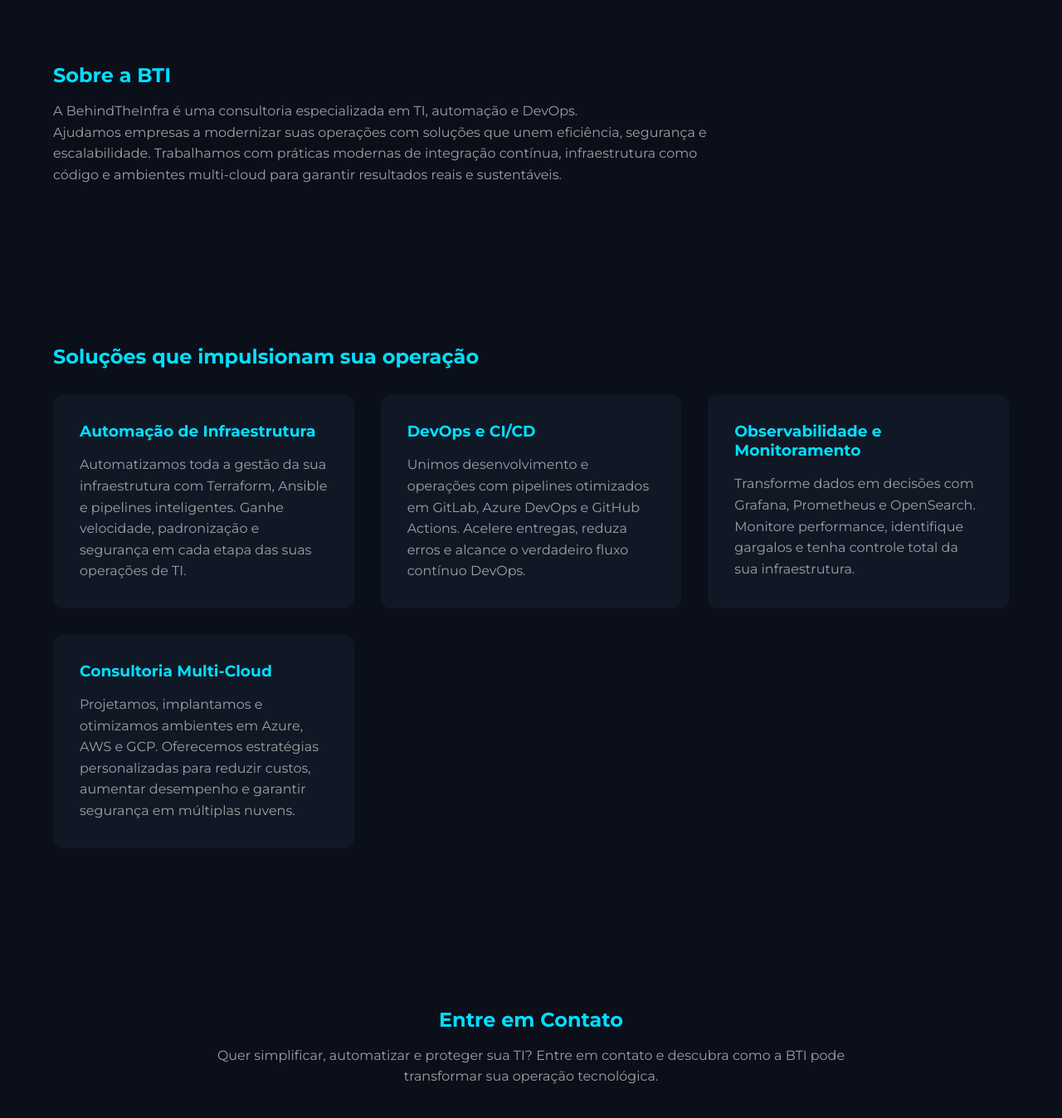
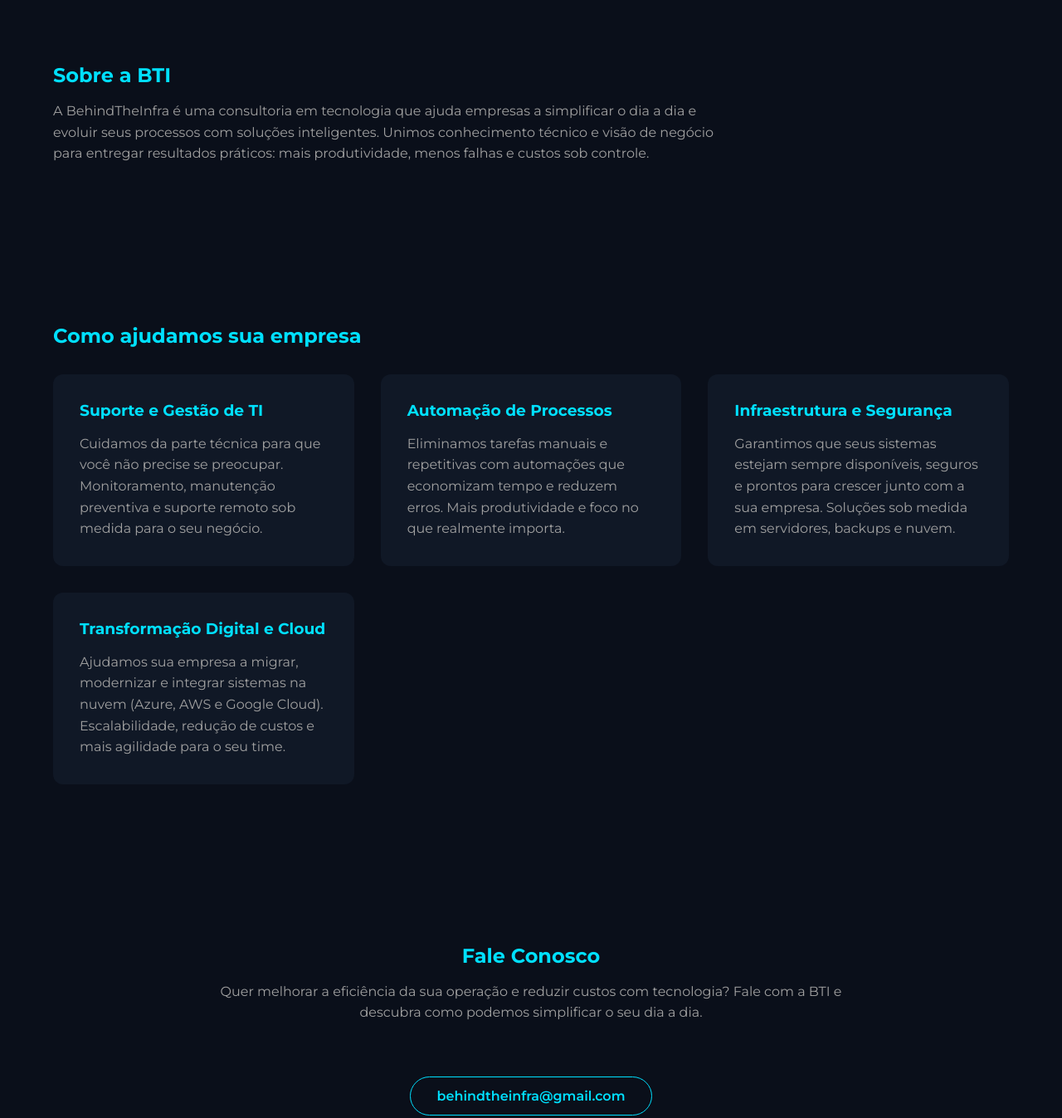
Before and after one commit to gentildf/behindtheinfra, a plain HTML site: page index.html in a window 1280 px wide. Shown: the part 820-2167 px from the top of the page at 83% size. Drawn offline with Linux system fonts and the light colour scheme.

Commit message:
alterando textos

```diff
--- a/index.html
+++ b/index.html
@@ -3,10 +3,10 @@
   <head>
     <meta charset="UTF-8" />
     <meta name="viewport" content="width=device-width, initial-scale=1.0" />
-    <title>BehindTheInfra | Consultoria em Automação e DevOps</title>
+    <title>BehindTheInfra | Consultoria em Tecnologia e Automação Empresarial</title>
     <meta
       name="description"
-      content="A BehindTheInfra oferece consultoria em TI, automação e DevOps. Otimizamos infraestruturas, reduzimos custos e aumentamos a eficiência dos seus ambientes tecnológicos."
+      content="A BehindTheInfra ajuda empresas a reduzir custos e aumentar a eficiência com soluções de tecnologia, automação e consultoria em TI sob medida."
     />
     <link
       href="https://fonts.googleapis.com/css2?family=Montserrat:wght@400;600;700&display=swap"
@@ -33,9 +33,10 @@
     </header>
 
     <section class="hero">
-      <h2>Transforme sua TI em um motor de eficiência</h2>
+      <h2>Tecnologia que trabalha por você</h2>
       <p class="section-description">
-        A BTI simplifica e potencializa sua infraestrutura com automação, segurança e alta disponibilidade — para que sua empresa opere com agilidade, estabilidade e inovação contínua.
+        A BTI oferece soluções de TI e automação para deixar sua operação mais
+        leve, segura e eficiente — enquanto você foca no crescimento do seu negócio.
       </p>
       <a href="#contato" class="btn">Fale com a BTI</a>
     </section>
@@ -43,58 +44,64 @@
     <section id="sobre">
       <h2 class="section-title">Sobre a BTI</h2>
       <p class="section-description">
-        A BehindTheInfra é uma consultoria especializada em TI, automação e DevOps.<br>
-        Ajudamos empresas a modernizar suas operações com soluções que unem eficiência, segurança e escalabilidade.
-        Trabalhamos com práticas modernas de integração contínua, infraestrutura como código e ambientes multi-cloud para garantir resultados reais e sustentáveis.
+        A BehindTheInfra é uma consultoria em tecnologia que ajuda empresas a
+        simplificar o dia a dia e evoluir seus processos com soluções inteligentes.
+        Unimos conhecimento técnico e visão de negócio para entregar resultados
+        práticos: mais produtividade, menos falhas e custos sob controle.
       </p>
     </section>
 
     <section id="servicos">
-      <h2 class="section-title section-title-lg">Soluções que impulsionam sua operação</h2>
+      <h2 class="section-title section-title-lg">Como ajudamos sua empresa</h2>
       <div class="services">
         <div class="service-card">
-          <h3>Automação de Infraestrutura</h3>
+          <h3>Suporte e Gestão de TI</h3>
           <p>
-            Automatizamos toda a gestão da sua infraestrutura com Terraform, Ansible e pipelines inteligentes.
-            Ganhe velocidade, padronização e segurança em cada etapa das suas operações de TI.
+            Cuidamos da parte técnica para que você não precise se preocupar.
+            Monitoramento, manutenção preventiva e suporte remoto sob medida para o seu negócio.
           </p>
         </div>
+
         <div class="service-card">
-          <h3>DevOps e CI/CD</h3>
+          <h3>Automação de Processos</h3>
           <p>
-            Unimos desenvolvimento e operações com pipelines otimizados em GitLab, Azure DevOps e GitHub Actions.
-            Acelere entregas, reduza erros e alcance o verdadeiro fluxo contínuo DevOps.
+            Eliminamos tarefas manuais e repetitivas com automações que economizam tempo e reduzem erros.
+            Mais produtividade e foco no que realmente importa.
           </p>
         </div>
+
         <div class="service-card">
-          <h3>Observabilidade e Monitoramento</h3>
+          <h3>Infraestrutura e Segurança</h3>
           <p>
-            Transforme dados em decisões com Grafana, Prometheus e OpenSearch.
-            Monitore performance, identifique gargalos e tenha controle total da sua infraestrutura.
+            Garantimos que seus sistemas estejam sempre disponíveis, seguros e prontos para crescer junto com a sua empresa.
+            Soluções sob medida em servidores, backups e nuvem.
           </p>
         </div>
+
         <div class="service-card">
-          <h3>Consultoria Multi-Cloud</h3>
+          <h3>Transformação Digital e Cloud</h3>
           <p>
-            Projetamos, implantamos e otimizamos ambientes em Azure, AWS e GCP.
-            Oferecemos estratégias personalizadas para reduzir custos, aumentar desempenho e garantir segurança em múltiplas nuvens.
+            Ajudamos sua empresa a migrar, modernizar e integrar sistemas na nuvem (Azure, AWS e Google Cloud).
+            Escalabilidade, redução de custos e mais agilidade para o seu time.
           </p>
         </div>
       </div>
     </section>
 
     <section id="contato" class="section-centered">
-      <h2 class="section-title">Entre em Contato</h2>
+      <h2 class="section-title">Fale Conosco</h2>
       <p class="section-description">
-        Quer simplificar, automatizar e proteger sua TI?
-        Entre em contato e descubra como a BTI pode transformar sua operação tecnológica.
+        Quer melhorar a eficiência da sua operação e reduzir custos com tecnologia?
+        Fale com a BTI e descubra como podemos simplificar o seu dia a dia.
       </p>
       <a href="mailto:behindtheinfra@gmail.com" class="btn"
         >behindtheinfra@gmail.com</a
       >
-      <br />
-      <br />
-      <a href="https://wa.me/5519999076116" target="_blank" class="btn btn--whatsapp"
+      <br /><br />
+      <a
+        href="https://wa.me/5519999076116"
+        target="_blank"
+        class="btn btn--whatsapp"
         >Falar pelo WhatsApp</a
       >
     </section>
@@ -109,8 +116,10 @@
     </a>
 
     <footer>
-      © 2025 BehindTheInfra. Todos os direitos reservados.
+      © 2025 BehindTheInfra — Consultoria em TI e Automação.
+      Conectando empresas, tecnologia e resultados.
     </footer>
+
     <script src="./assets/js/particles.js" defer></script>
   </body>
 </html>
```
